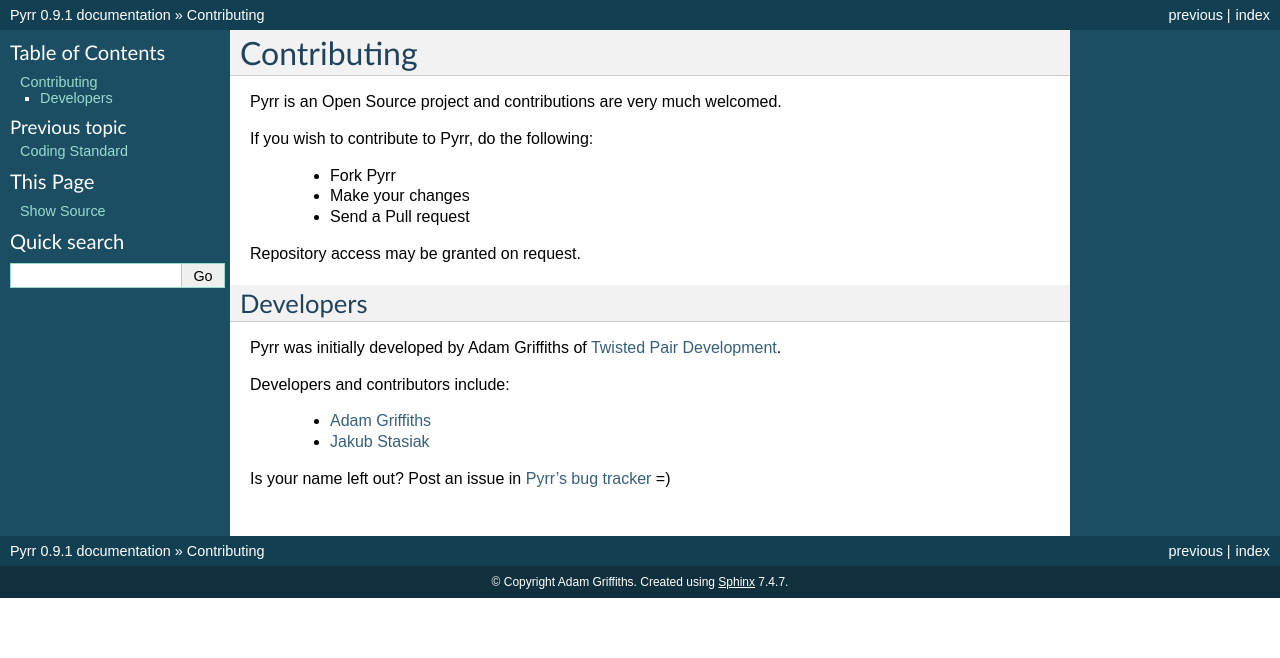
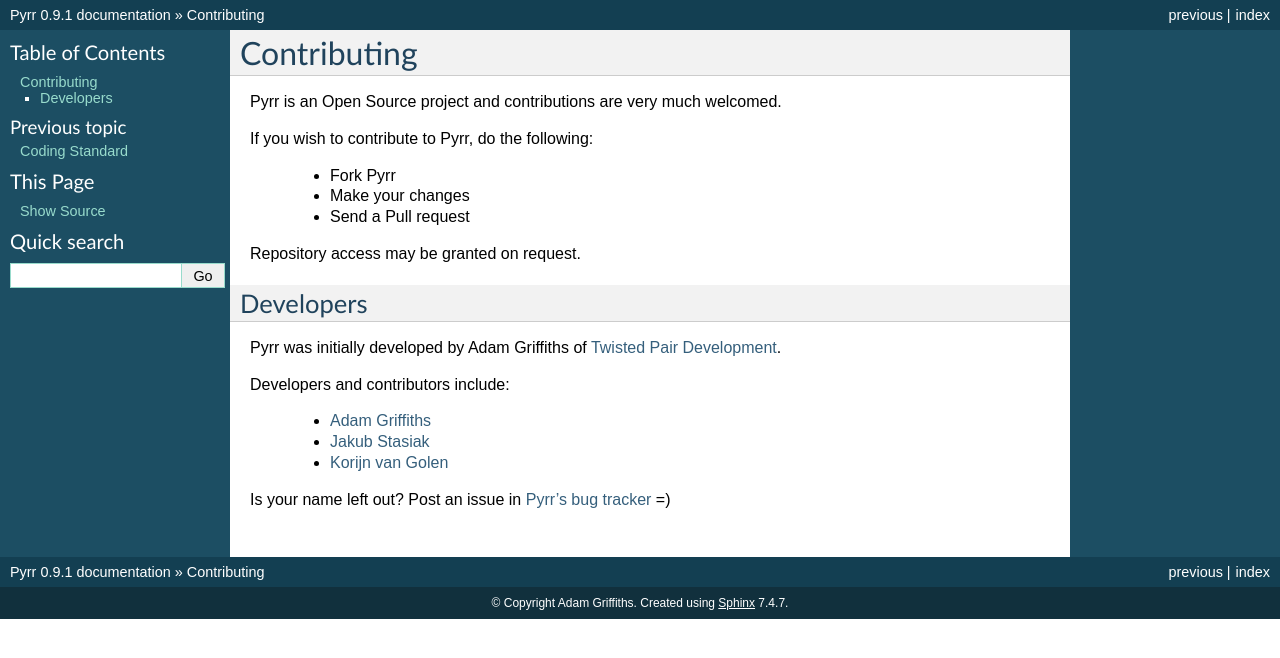
Before and after one commit to adamlwgriffiths/Pyrr, a Sphinx documentation site: the page built from docs/source/info_contributing.rst, in a window 1280 px wide. Shown: the top 658 px of the page. Built offline with Sphinx 7.4.7, drawn with Linux system fonts in a browser that asks for light colours; formulas are drawn with MathJax 3.

Commit message:
Update info_contributing.rst

```diff
--- a/docs/source/info_contributing.rst
+++ b/docs/source/info_contributing.rst
@@ -25,5 +25,6 @@
 
     * `Adam Griffiths <https://github.com/adamlwgriffiths/>`_
     * `Jakub Stasiak <https://github.com/jstasiak/>`_
+    * `Korijn van Golen <https://github.com/Korijn/>`_
 
 Is your name left out? Post an issue in `Pyrr's bug tracker <https://github.com/adamlwgriffiths/Pyrr/issues/>`_ =)
```
